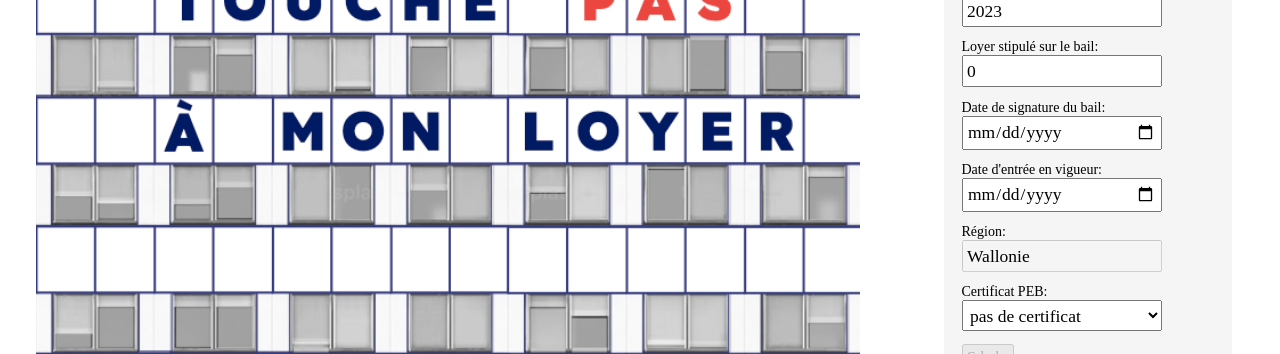
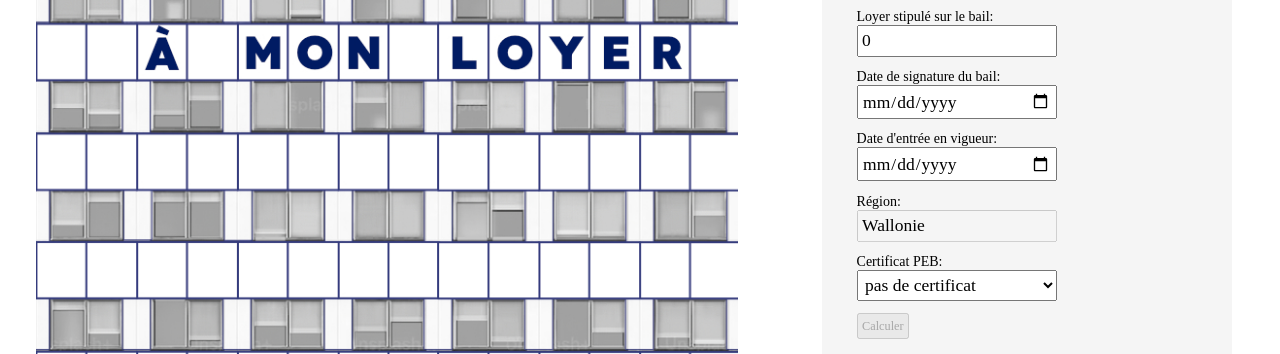
Before and after one commit to vanmarkic/touchepas, a Gatsby site: page / in a window 1280 px wide. Shown: the part 245-599 px from the top of the page. Built offline with nearby package versions, Linux system fonts and the light colour scheme; Gatsby itself is replaced by a stand-in of ours.

Commit message:
width sections

```diff
--- a/src/components/RentCalculator.tsx
+++ b/src/components/RentCalculator.tsx
@@ -14,7 +14,7 @@ const StyledContainer = styled.div`
   flex-direction: column;
   gap: 1rem;
   background-color: #f5f5f5;
-  padding: 1rem;
+  padding: 2rem;
   border-radius: 10px;
 `;
 const StyledNewRent = styled.div`
--- a/src/components/bodyLayout.tsx
+++ b/src/components/bodyLayout.tsx
@@ -7,7 +7,7 @@ export const StyledSection = styled.div`
   column-gap: 20px;
   justify-content: center;
   align-items: center;
-  padding: 40px 10px;
+  padding: 0px 10px 40px 10px;
   @media (max-aspect-ratio: 1/1) {
     flex-direction: column;
     /* min-height: 100svh; */
--- a/src/components/layout.tsx
+++ b/src/components/layout.tsx
@@ -28,15 +28,14 @@ export const hideWhenHorizontal = css`
 `;
 
 const SidePanel = styled.nav`
-  width: 30vw;
+  width: 45vw;
   max-height: 100svh;
-
   display: flex;
   justify-content: space-between;
   align-items: center;
   flex-direction: column;
 
-  padding: 48px;
+  padding: 0px 48px 48px 48px;
   align-self: flex-start;
   margin-bottom: 30px;
   ${whenVerticalAspectRatio('display: none;')};
```
